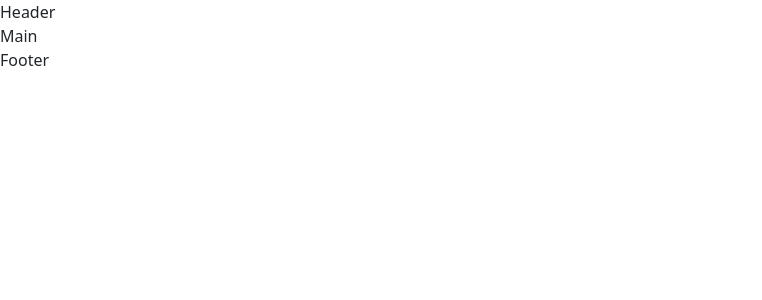
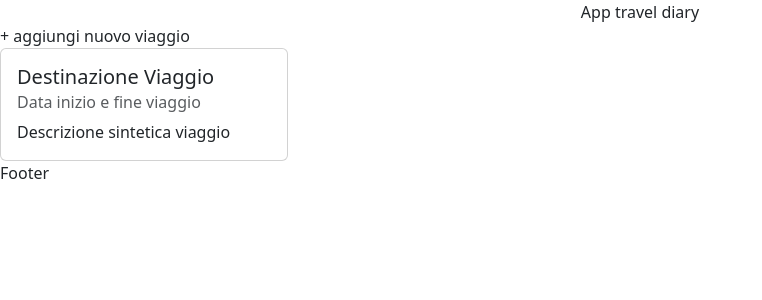
Before and after one commit to nazariozaccagnino/travel-app, a Vue app: page / in a window 1280 px wide. Shown: the top 300 px of the page, without its empty margins (0-762 px from the left). Built offline with nearby package versions, Linux system fonts and the light colour scheme.

Commit message:
initial disposition of items

```diff
--- a/src/components/HeaderComponent.vue
+++ b/src/components/HeaderComponent.vue
@@ -1,6 +1,6 @@
 <template>
-    <div>
-        Header
+    <div class="text-center">
+        App travel diary
     </div>
 </template>
 
--- a/src/components/MainComponent.vue
+++ b/src/components/MainComponent.vue
@@ -1,15 +1,20 @@
 <template>
+    <div>+ aggiungi nuovo viaggio</div>
     <div>
-        Main
+        <div class="card" style="width: 18rem;">
+            <div class="card-body">
+                <h5 class="card-title">Destinazione Viaggio</h5>
+                <h6 class="card-subtitle mb-2 text-body-secondary">Data inizio e fine viaggio</h6>
+                <p class="card-text">Descrizione sintetica viaggio</p>
+            </div>
+        </div>
     </div>
 </template>
 
 <script>
-    export default {
-        name: 'MainComponent'
-    }
+export default {
+    name: 'MainComponent'
+}
 </script>
 
-<style lang="scss" scoped>
-
-</style>
+<style lang="scss" scoped></style>
```
